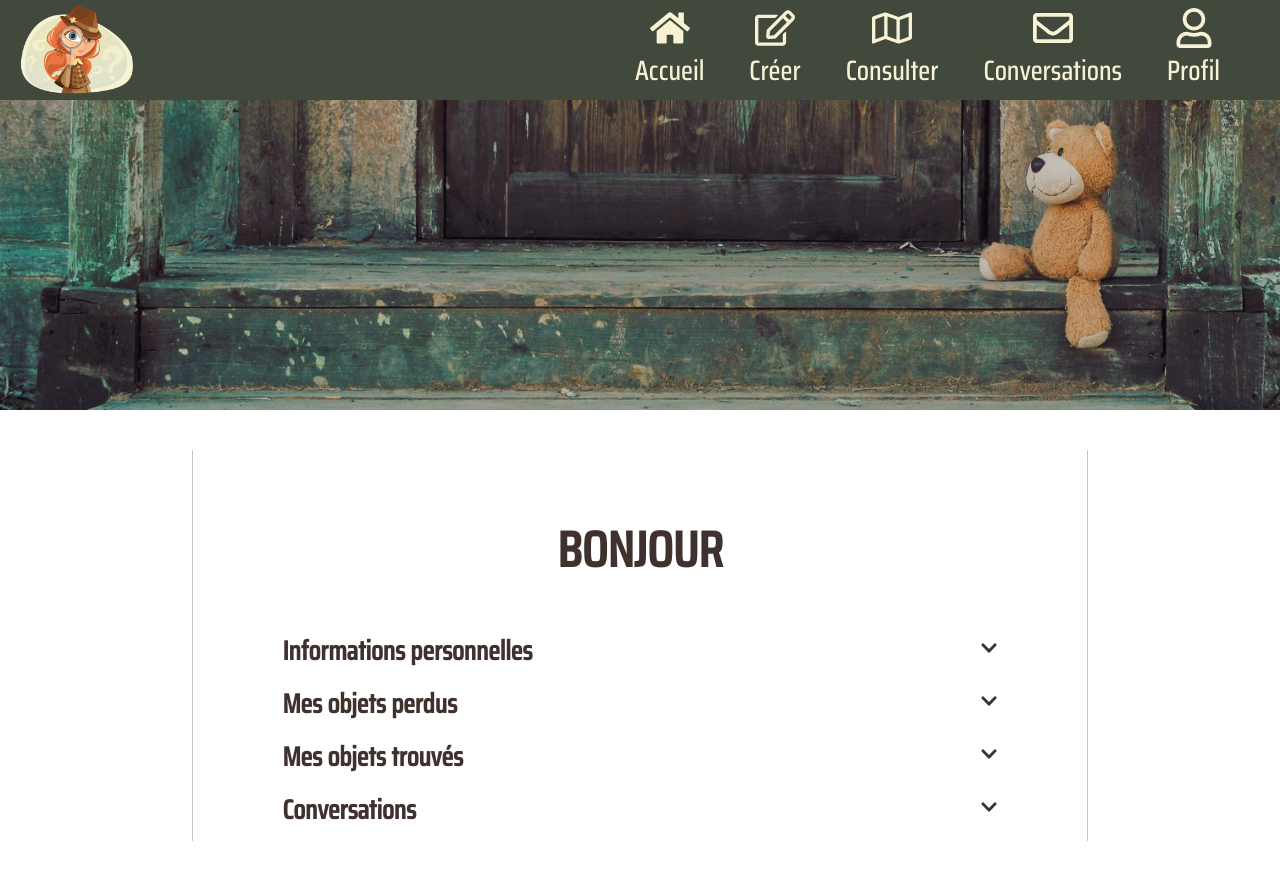
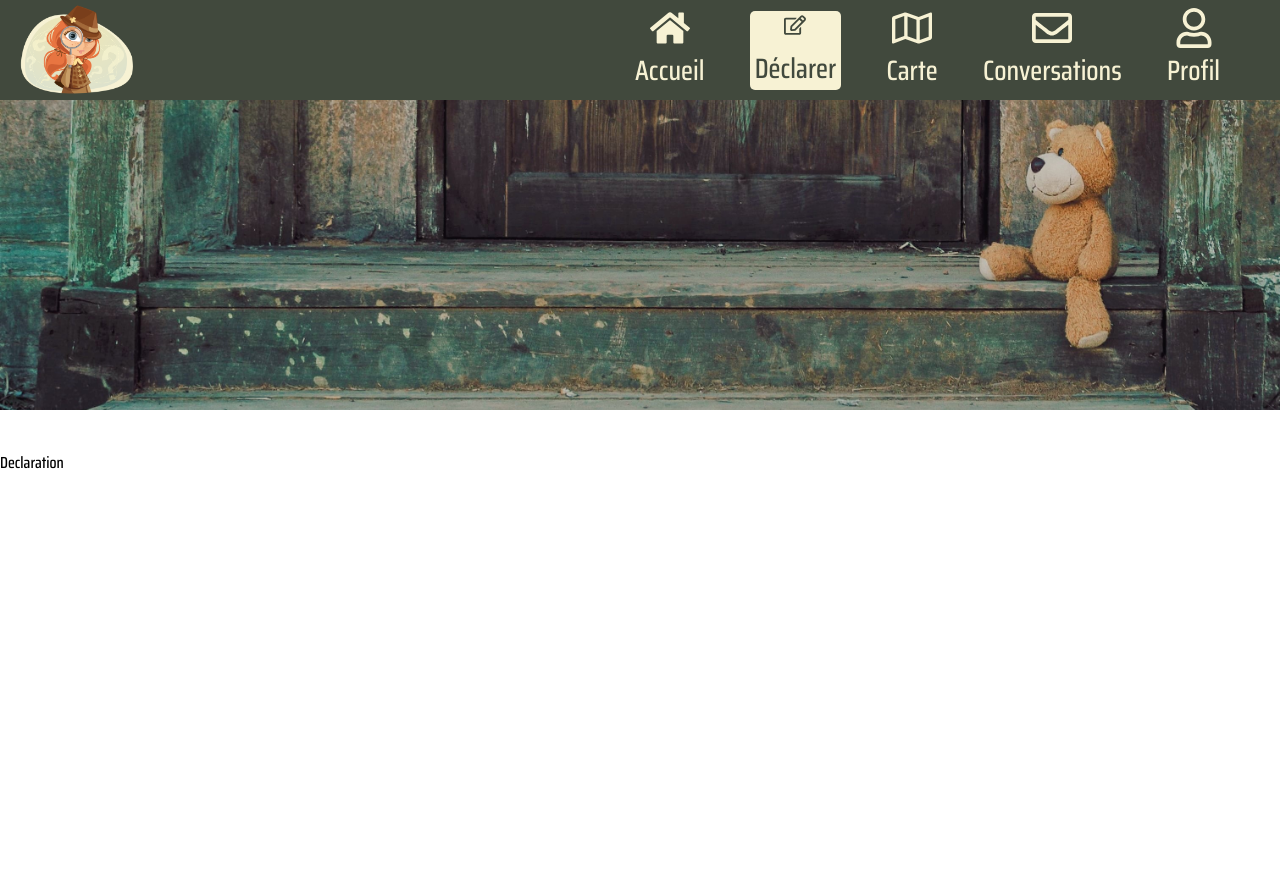
Before and after one commit to MyleneVinci/my_app_lost_and_found_front, a React (Create React App) app: page /declaration in a window 1280 px wide. Shown: the top 880 px of the page. After the commit the page ends 800 px from the top, so only its background shows below. Built offline with nearby package versions, Linux system fonts and the light colour scheme; a web font is replaced by a local one.

Commit message:
add navlink

```diff
--- a/src/App.js
+++ b/src/App.js
@@ -1,4 +1,6 @@
 import React from 'react';
+import { Routes, Route } from 'react-router-dom';
+
 
 import Navbar from './components/navbar/Navbar';
 import Home from './pages/home/Home';
@@ -8,6 +10,7 @@ import Declaration from './pages/declaration/Declaration';
 import Profile from './pages/profile/Profile';
 import MapRoom from './pages/mapRoom/MapRoom';
 import Chat from './pages/chat/Chat';
+import Infos from './pages/infos/Infos';
 
 import './App.css';
 
@@ -15,11 +18,17 @@ function App() {
   return (
     <div className="App">
       <Navbar />
-      {/* <Home /> */}
-      {/* <LogIn /> */}
-      {/* <SignIn /> */}
-      {/* <Declaration /> */}
-      <Profile />
+      <Routes>
+        <Route path='/accueil' element={<Home />} />
+        <Route path='/inscription' element={<LogIn />} />
+        <Route path='/connexion' element={<SignIn />} />
+        <Route path='/declaration' element={<Declaration />} />
+        <Route path='/profil' element={<Profile />} />
+        <Route path='/carte' element={<MapRoom />} />
+        <Route path='/conversations' element={<Chat />} />
+        <Route path='/informations' element={<Infos />} />
+
+      </ Routes>
     </div>
   );
 }
--- a/src/components/navbar/Navbar.jsx
+++ b/src/components/navbar/Navbar.jsx
@@ -1,4 +1,6 @@
 import React from 'react';
+import { Link, NavLink, Navigate } from 'react-router-dom';
+
 import { FaRegEnvelope, FaRegUser, FaHome, FaRegEdit, FaRegMap, FaInfoCircle } from "react-icons/fa";
 import logo from "../../assets/logo.png"
 
@@ -11,49 +13,74 @@ const Navbar = () => {
     <div className='navbar'>
         <div className='mobile-navbar'>
             <div className='top-navbar'>
-                <div className='navbar-logo'>
+                {/* logo menu accueil */}
+                <NavLink to='/accueil' className='navbar-logo'>
                     <img classname='logo' src={logo} alt="logo" />
-                </div>
+                </NavLink >
+                {/* logo menu haut */}
                 <div className='navbar-menu'>
-                    <FaRegEnvelope  />
-                    <FaRegUser  />
+                    <NavLink to='/conversations' className={({ isActive }) =>
+                    isActive ? "selected" : "navigation-link"
+                    }><FaRegEnvelope  /></NavLink>
+                    <NavLink to='/profil' className={({ isActive }) =>
+                    isActive ? "selected" : "navigation-link"
+                    }><FaRegUser  /></NavLink>
                 </div>
             </div>
             <div className='header'></div>
+            {/* logo menu bas */}
             <div className='bottom-navbar'>
-                <FaHome  />
-                <FaRegEdit  />
-                <FaRegMap  />
-                <FaInfoCircle  />
+                <NavLink to='/accueil' className={({ isActive }) =>
+                    isActive ? "selected" : "navigation-link"
+                    }><FaHome  /></NavLink>
+                <NavLink to='/declaration' className={({ isActive }) =>
+                    isActive ? "selected" : "navigation-link"
+                    }><FaRegEdit  /></NavLink>
+                <NavLink to='/carte' className={({ isActive }) =>
+                    isActive ? "selected" : "navigation-link"
+                    }><FaRegMap  /></NavLink>
+                <NavLink to='/informations' className={({ isActive }) =>
+                    isActive ? "selected" : "navigation-link"
+                    }><FaInfoCircle  /></NavLink>
             </div>
         </div>
         {/* navbar version tablette et bureau  */}
         <div className='desktop-navbar'>
             <div className="unique-navbar">
-                <div className='navbar-logo'>
+                <NavLink to='/accueil' className='navbar-logo'>
                     <img classname='logo' src={logo} alt="logo" />
-                </div>
+                </NavLink>
                 <div className='navbar-menu'>
-                    <div className="navigation">
+                    <NavLink to='/accueil' className={({ isActive }) =>
+                    isActive ? "selected" : "navigation-link"
+                    }>
                         <FaHome  />
                         <p>Accueil</p>
-                    </div>
-                    <div className="navigation">
+                    </NavLink>
+                    <NavLink to='/declaration' className={({ isActive }) =>
+                    isActive ? "selected" : "navigation-link"
+                    }>
                         <FaRegEdit  />
-                        <p>Créer</p>
-                    </div>
-                    <div className="navigation">
+                        <p>Déclarer</p>
+                    </NavLink>
+                    <NavLink to='/carte' className={({ isActive }) =>
+                    isActive ? "selected" : "navigation-link"
+                    }>
                         <FaRegMap  />
-                        <p>Consulter</p>
-                    </div>
-                    <div className="navigation">
+                        <p>Carte</p>
+                    </NavLink>
+                    <NavLink to='/conversations' className={({ isActive }) =>
+                    isActive ? "selected" : "navigation-link"
+                    }>
                         <FaRegEnvelope  />
                         <p>Conversations</p>
-                    </div>
-                    <div className="navigation">
+                    </NavLink>
+                    <NavLink to='/profil' className={({ isActive }) =>
+                    isActive ? "selected" : "navigation-link"
+                    }>
                         <FaRegUser  />
                         <p>Profil</p>
-                    </div>
+                    </NavLink>
                 </div>
 
             </div>
--- a/src/components/navbar/navbar.css
+++ b/src/components/navbar/navbar.css
@@ -47,16 +47,26 @@
 }
 
 .navbar-menu {
-    width: 20%;
+    width: 25%;
     display: flex;
     flex-direction: row;
     justify-content: space-between;
     align-items: center;
+    text-decoration: none;
 }
 
-.navbar-menu, .bottom-navbar, .navigation {
-    color: #f7f2d4;
+.navbar-menu, .bottom-navbar, .navigation-link {
+    color: var(--second-color);
     font-size: 28px;
+    text-decoration: none;
+}
+
+.selected {
+    text-decoration: none;
+    background-color: var(--second-color);
+    color: var(--third-color);
+    padding: 0 5px 0 5px;
+    border-radius: 5px;
 }
 
 .desktop-navbar {
@@ -115,15 +125,18 @@
     align-items: center;
 }
 
-.navigation {
+.navigation-link {
     display: flex;
     flex-direction: column;
     align-items: center;
 }
 
-.navigation p {
+.navigation-link p {
     color: var(--second-color);
-    font-size: larger;
+}
+
+.selected {
+    text-align: center;
 }
 
 .header {
@@ -136,7 +149,7 @@
     margin-bottom: 30px;
 }
 
-.navbar-menu, .bottom-navbar, .navigation p {
+.navbar-menu, .bottom-navbar, .navigation-link p {
     font-size: 22px;
 }
 
@@ -180,14 +193,13 @@
         background-position: bottom 50% right;
     }
 
-    .navbar-menu, .navigation {
+    .navigation-link {
         font-size: 40px;
     }
 
-    .navbar-menu, .bottom-navbar, .navigation p {
+    .navbar-menu p, .bottom-navbar{
         font-size: 28px;
     }
-
 }
 
 @media screen and (min-width: 1500px) {
--- a/src/index.js
+++ b/src/index.js
@@ -4,10 +4,15 @@ import './index.css';
 import App from './App';
 import reportWebVitals from './reportWebVitals';
 
+import {BrowserRouter} from 'react-router-dom';
+
+
 const root = ReactDOM.createRoot(document.getElementById('root'));
 root.render(
   <React.StrictMode>
-    <App />
+    <BrowserRouter>
+      <App />
+    </BrowserRouter>
   </React.StrictMode>
 );
 
--- /dev/null
+++ b/src/pages/infos/Infos.jsx
@@ -0,0 +1,9 @@
+import React from 'react'
+
+const Infos = () => {
+  return (
+    <div>Infos</div>
+  )
+}
+
+export default Infos
```
Also changed, not shown: src/pages/infos/infos.css (added).
